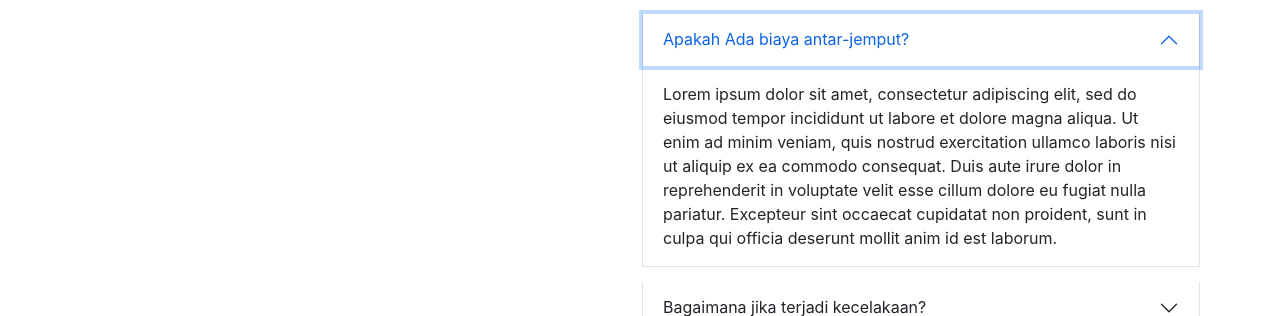
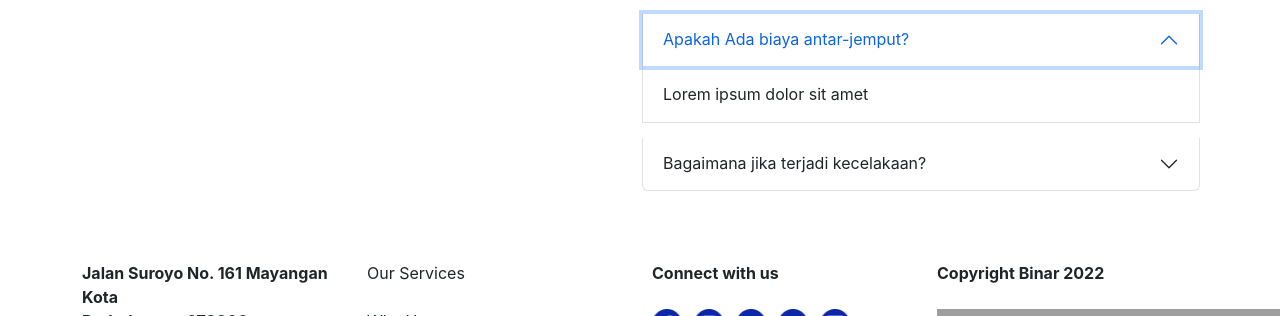
Before and after one commit to mulia007/gold_challenge, a React (Create React App) app: page / in a window 1280 px wide. Both pictures are taken after a click on the button "Apakah Ada biaya antar-jemput?". Shown: the part 4275-4591 px from the top of the page. Built offline with nearby package versions, Linux system fonts and the light colour scheme; grey boxes are pictures that could not be loaded.

Commit message:
Update Faq.jsx

```diff
--- a/src/components/Faq.jsx
+++ b/src/components/Faq.jsx
@@ -24,23 +24,13 @@
         <Accordion.Item eventKey="4">
           <Accordion.Header>Apakah Ada biaya antar-jemput?</Accordion.Header>
           <Accordion.Body>
-            Lorem ipsum dolor sit amet, consectetur adipiscing elit, sed do eiusmod tempor
-            incididunt ut labore et dolore magna aliqua. Ut enim ad minim veniam, quis nostrud
-            exercitation ullamco laboris nisi ut aliquip ex ea commodo consequat. Duis aute irure
-            dolor in reprehenderit in voluptate velit esse cillum dolore eu fugiat nulla pariatur.
-            Excepteur sint occaecat cupidatat non proident, sunt in culpa qui officia deserunt
-            mollit anim id est laborum.
+            Lorem ipsum dolor sit amet
           </Accordion.Body>
         </Accordion.Item>
         <Accordion.Item eventKey="5">
           <Accordion.Header>Bagaimana jika terjadi kecelakaan?</Accordion.Header>
           <Accordion.Body>
-            Lorem ipsum dolor sit amet, consectetur adipiscing elit, sed do eiusmod tempor
-            incididunt ut labore et dolore magna aliqua. Ut enim ad minim veniam, quis nostrud
-            exercitation ullamco laboris nisi ut aliquip ex ea commodo consequat. Duis aute irure
-            dolor in reprehenderit in voluptate velit esse cillum dolore eu fugiat nulla pariatur.
-            Excepteur sint occaecat cupidatat non proident, sunt in culpa qui officia deserunt
-            mollit anim id est laborum.
+            Lorem ipsum dolor sit amet
           </Accordion.Body>
         </Accordion.Item>
       </Accordion>
```
